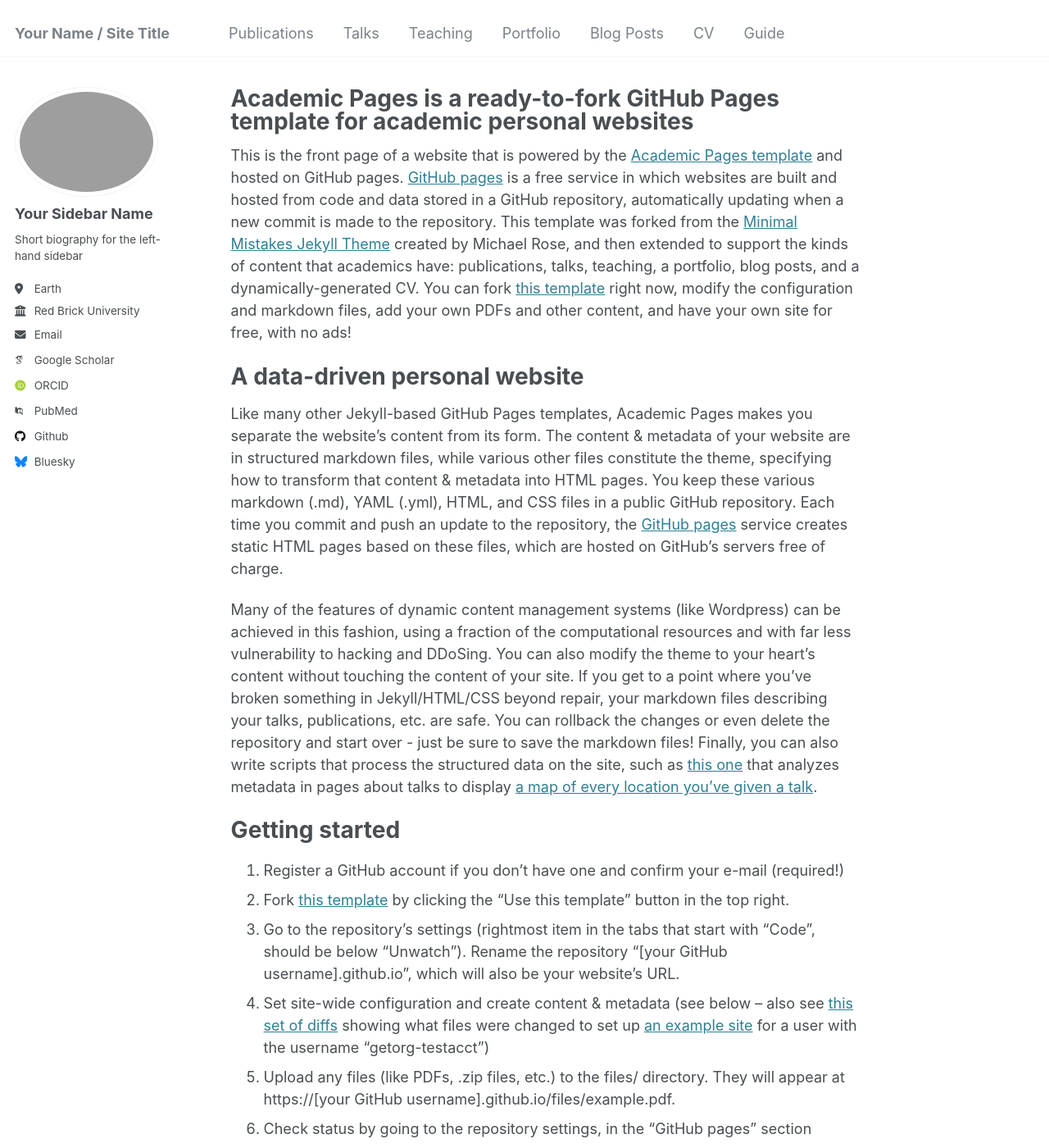
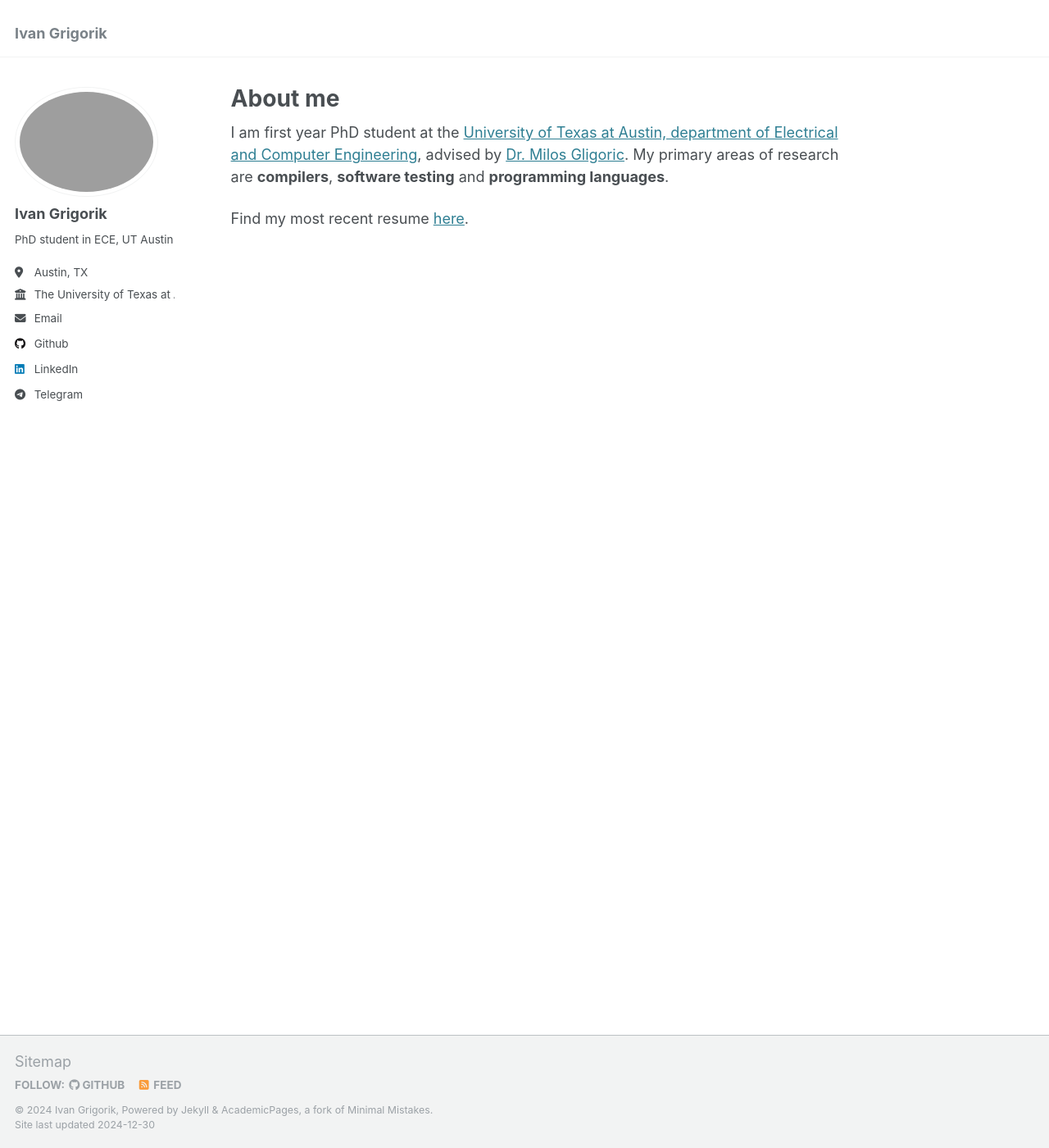
Before and after one commit to IvanGrigorik/IvanGrigorik.github.io, a Jekyll site: the page built from _pages/about.md, in a window 1280 px wide and 1400 px high. Shown: the whole window at 82% size. Built offline with Jekyll 4.4.1, drawn with Linux system fonts in a browser that asks for light colours; some web fonts are replaced; some of the changed text lies outside the part shown.

Commit message:
Initial commit

```diff
--- a/_config.yml
+++ b/_config.yml
@@ -8,13 +8,13 @@
 
 # Basic Site Settings
 locale                   : "en-US"
-title                    : "Your Name / Site Title"
+title                    : "Ivan Grigorik"
 title_separator          : "-"
-name                     : &name "Your Name"
-description              : &description "personal description"
-url                      : https://academicpages.github.io # the base hostname & protocol for your site e.g. "https://[your GitHub username].github.io"
+name                     : &name "Ivan Grigorik"
+description              : &description "PhD student in ECE, UT Austin"
+url                      : https://IvanGrigorik.github.io # the base hostname & protocol for your site e.g. "https://[your GitHub username].github.io"
 baseurl                  : "" # the subpath of your site, e.g. "/blog"
-repository               : "academicpages/academicpages.github.io"
+repository               : "IvanGrigorik.github.io"
 
 # Site Author - The following control what appear as part of the author content on the side bar.
 #               If a field is blank the icon and link will not appear, otherwise it will be shown.
@@ -22,21 +22,21 @@ repository               : "academicpages/academicpages.github.io"
 author:
   # Biographic information
   avatar           : "profile.png"
-  name             : "Your Sidebar Name"
+  name             : "Ivan Grigorik"
   pronouns         : # example: "she/her"
-  bio              : "Short biography for the left-hand sidebar"
-  location         : "Earth"
-  employer         : "Red Brick University"
-  uri              : # URL
-  email            : "none@example.org"
+  bio              : "PhD student in ECE, UT Austin"
+  location         : "Austin, TX"
+  employer         : "The University of Texas at Austin"
+  uri              : # URI
+  email            : "grigorik@utexas.edu"
 
   # Academic websites
   arxiv            : # URL - Update with the correct link to your profile
-  googlescholar    : "https://scholar.google.com/citations?user=PS_CX0AAAAAJ"
+  googlescholar    : # "https://scholar.google.com/citations?user=PS_CX0AAAAAJ"
   impactstory      : # URL
-  orcid            : "http://orcid.org/yourorcidurl"
+  orcid            : #"http://orcid.org/yourorcidurl"
   semantic         : # URL
-  pubmed           : "https://www.ncbi.nlm.nih.gov/pubmed/?term=john+snow"
+  pubmed           : #"https://www.ncbi.nlm.nih.gov/pubmed/?term=john+snow"
   researchgate     : # URL
   scopus           : # URL
 
@@ -44,12 +44,12 @@ author:
   bitbucket        : # Username - Update with your username on the site
   codepen          : # Username
   dribbble         : # Username
-  github           : "academicpages"
+  github           : "IvanGrigorik"
   kaggle           : # Username
   stackoverflow    : # User number or user number and name (i.e., use "1" or "1/jeff-atwood")
 
   # Social media
-  bluesky          : "bsky.app" # Replace this with you Bluesky username
+  bluesky          : # "bsky.app" # Replace this with you Bluesky username
   facebook         : # Username
   flickr           : # Username
   foursquare       : # Username
@@ -58,13 +58,13 @@ author:
   keybase          : # Username
   instagram        : # Username
   lastfm           : # Username
-  linkedin         : # Username
+  linkedin         : grigorik
   mastodon         : # URL
   medium           : # URL
   pinterest        : # Username
   soundcloud       : # Username
   steam            : # Username
-  telegram         : # URL
+  telegram         : https://t.me/IvanGrigorik
   tumblr           : # Username
   twitter          : # Username for X / Twitter
   vine             : # Username
@@ -75,13 +75,14 @@ author:
   zhihu            : # Username
 
 # Publication Category - The following the list of publication categories and their headings
-publication_category:
-  books:
-    title: 'Books'
-  manuscripts:
-    title: 'Journal Articles'
-  conferences:
-    title: 'Conference Papers'
+# TODO: Change if needed
+# publication_category:
+  # books:
+  #   title: 'Books'
+  # manuscripts:
+  #   title: 'Journal Articles'
+  # conferences:
+  #   title: 'Conference Papers'
 
 # Site Settings
 teaser                   :  # filename of teaser fallback teaser image placed in /images/, .e.g. "500x300.png"
@@ -122,26 +123,26 @@ atom_feed:
 
 
 # SEO Related
-google_site_verification :
-bing_site_verification   :
-alexa_site_verification  :
-yandex_site_verification :
+# google_site_verification :
+# bing_site_verification   :
+# alexa_site_verification  :
+# yandex_site_verification :
 
 
 # Social Sharing
-twitter:
-  username               : &twitter
-facebook:
-  username               :
-  app_id                 :
-  publisher              :
-og_image                 :  # Open Graph/Twitter default site image
+# twitter:
+#   username               : &twitter
+# facebook:
+#   username               :
+#   app_id                 :
+#   publisher              :
+# og_image                 :  # Open Graph/Twitter default site image
 # For specifying social profiles
 # - https://developers.google.com/structured-data/customize/social-profiles
-social:
-  type                   : # Person or Organization (defaults to Person)
-  name                   : # If the user or organization name differs from the site's name
-  links: # An array of links to social media profiles
+# social:
+#   type                   : # Person or Organization (defaults to Person)
+#   name                   : # If the user or organization name differs from the site's name
+#   links: # An array of links to social media profiles
 
 
 # Analytics
--- a/_pages/about.md
+++ b/_pages/about.md
@@ -1,13 +1,18 @@
 ---
 permalink: /
-title: "Academic Pages is a ready-to-fork GitHub Pages template for academic personal websites"
+title: "About me"
 author_profile: true
 redirect_from:
   - /about/
   - /about.html
 ---
 
-This is the front page of a website that is powered by the [Academic Pages template](https://github.com/academicpages/academicpages.github.io) and hosted on GitHub pages. [GitHub pages](https://pages.github.com) is a free service in which websites are built and hosted from code and data stored in a GitHub repository, automatically updating when a new commit is made to the repository. This template was forked from the [Minimal Mistakes Jekyll Theme](https://mmistakes.github.io/minimal-mistakes/) created by Michael Rose, and then extended to support the kinds of content that academics have: publications, talks, teaching, a portfolio, blog posts, and a dynamically-generated CV. You can fork [this template](https://github.com/academicpages/academicpages.github.io) right now, modify the configuration and markdown files, add your own PDFs and other content, and have your own site for free, with no ads!
+I am first year PhD student at the [University of Texas at Austin, department of Electrical and Computer Engineering](https://www.ece.utexas.edu/),
+advised by [Dr. Milos Gligoric](https://users.ece.utexas.edu/~gligoric/). My primary areas of research are **compilers**, **software testing** and **programming languages**.
+
+Find my most recent resume [here](../files/CV.pdf).
+
+<!-- This is the front page of a website that is powered by the [Academic Pages template](https://github.com/academicpages/academicpages.github.io) and hosted on GitHub pages. [GitHub pages](https://pages.github.com) is a free service in which websites are built and hosted from code and data stored in a GitHub repository, automatically updating when a new commit is made to the repository. This template was forked from the [Minimal Mistakes Jekyll Theme](https://mmistakes.github.io/minimal-mistakes/) created by Michael Rose, and then extended to support the kinds of content that academics have: publications, talks, teaching, a portfolio, blog posts, and a dynamically-generated CV. You can fork [this template](https://github.com/academicpages/academicpages.github.io) right now, modify the configuration and markdown files, add your own PDFs and other content, and have your own site for free, with no ads!
 
 A data-driven personal website
 ======
@@ -46,4 +51,4 @@ Example: editing a markdown file for a talk
 
 For more info
 ------
-More info about configuring Academic Pages can be found in [the guide](https://academicpages.github.io/markdown/), the [growing wiki](https://github.com/academicpages/academicpages.github.io/wiki), and you can always [ask a question on GitHub](https://github.com/academicpages/academicpages.github.io/discussions). The [guides for the Minimal Mistakes theme](https://mmistakes.github.io/minimal-mistakes/docs/configuration/) (which this theme was forked from) might also be helpful.
+More info about configuring Academic Pages can be found in [the guide](https://academicpages.github.io/markdown/), the [growing wiki](https://github.com/academicpages/academicpages.github.io/wiki), and you can always [ask a question on GitHub](https://github.com/academicpages/academicpages.github.io/discussions). The [guides for the Minimal Mistakes theme](https://mmistakes.github.io/minimal-mistakes/docs/configuration/) (which this theme was forked from) might also be helpful. -->
--- a/_pages/cv.md
+++ b/_pages/cv.md
@@ -9,18 +9,17 @@ redirect_from:
 
 {% include base_path %}
 
-Education
-======
-* Ph.D in Version Control Theory, GitHub University, 2018 (expected)
-* M.S. in Jekyll, GitHub University, 2014
-* B.S. in GitHub, GitHub University, 2012
+## Education
 
-Work experience
-======
-* Spring 2024: Academic Pages Collaborator
-  * Github University
+* Ph.D in [The University of Texas at Austin](https://www.ece.utexas.edu/)
+* B.S. in [Belarusian State University of Informatics and Radioelectronics](https://www.bsuir.by/en/)
+
+## Work experience
+
+* Graduate Research Assistant: Academic Pages Collaborator
+  * The University of Texas at Austin
   * Duties includes: Updates and improvements to template
-  * Supervisor: The Users
+  * 2024-Present
 
 * Fall 2015: Research Assistant
   * Github University
```
Also changed, not shown: _data/navigation.yml (+15 -14 lines), images/editing-talk.png (deleted), 8 other files.
